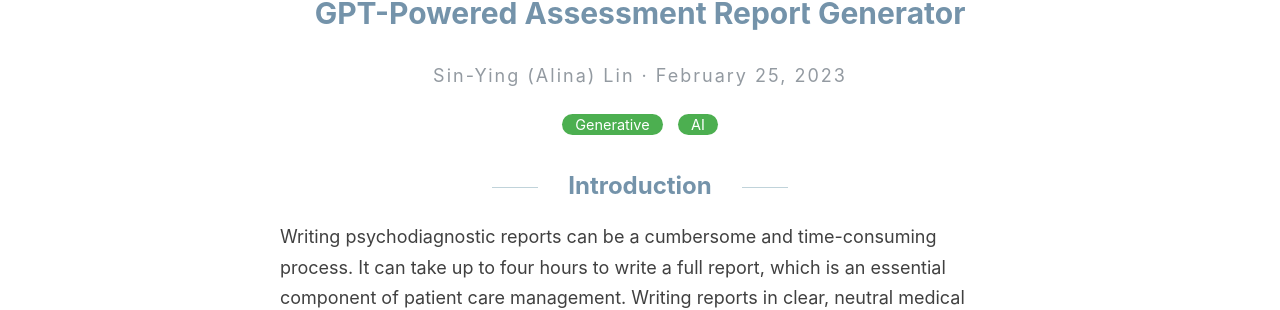
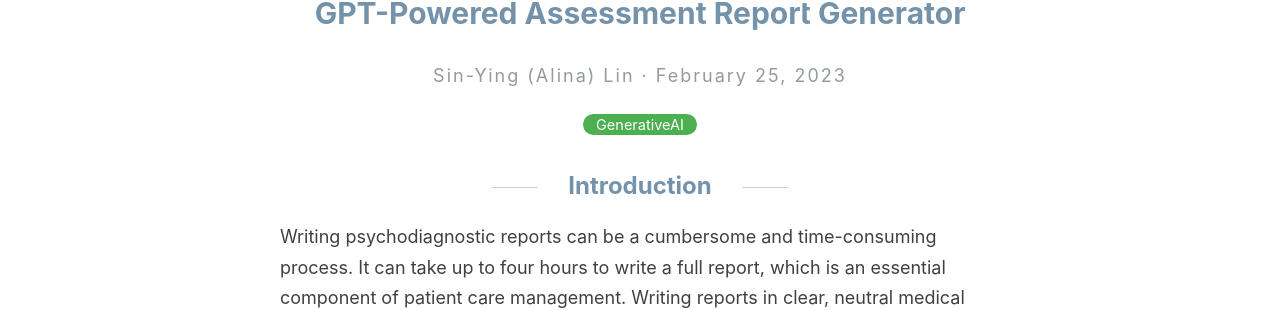
Before and after one commit to sin-ying-lin/sin-ying-lin.github.io, a Jekyll site: the page built from _posts/2023-02-25-GPT_AssessmentReportGenerator .md, in a window 1280 px wide. Shown: the part 315-625 px from the top of the page. Built offline with Jekyll 4.4.1, drawn with Linux system fonts in a browser that asks for light colours; some of the changed text lies outside the part shown.

Commit message:
Update 2023-02-25-GPT_AssessmentReportGenerator .md

````diff
--- a/_posts/2023-02-25-GPT_AssessmentReportGenerator .md
+++ b/_posts/2023-02-25-GPT_AssessmentReportGenerator .md
@@ -1,7 +1,7 @@
 ---
 layout: post
 title: "GPT-Powered Assessment Report Generator"
-categories: Generative AI
+categories: GenerativeAI
 excerpt: Learn how to put generative AI into clinical application
 ---
 
@@ -66,12 +66,13 @@
 
 Below is a demo of a report interface I created for assessing depression.
 
-<kbd>![interface](https://github.com/sin-ying-lin/assessment_report_generator/blob/main/pictures/interface.png)<kbd>
+
+<kbd><img src="https://github.com/sin-ying-lin/assessment_report_generator/blob/main/pictures/interface.png" alt="interface"><kbd>
 
 <br>
 Once you click ```sumbit```, the report generator based on GPT will create a report written in professional medical tone following the diagnostic rule of MDD in the DSM-5. The whoe process tkaes less than 5 minutes, while typing the report on your own can easily take 15-30 minutes, depending on your familiarity with the medical lanaguage.
 
-<kbd>![report](https://github.com/sin-ying-lin/assessment_report_generator/blob/main/pictures/report.png)<kbd>
+<kbd><img src="https://github.com/sin-ying-lin/assessment_report_generator/blob/main/pictures/report.png" alt="report"><kbd>
 
 You can find my code in my [gituhub rep](https://github.com/sin-ying-lin/assessment_report_generator/).
 
````
